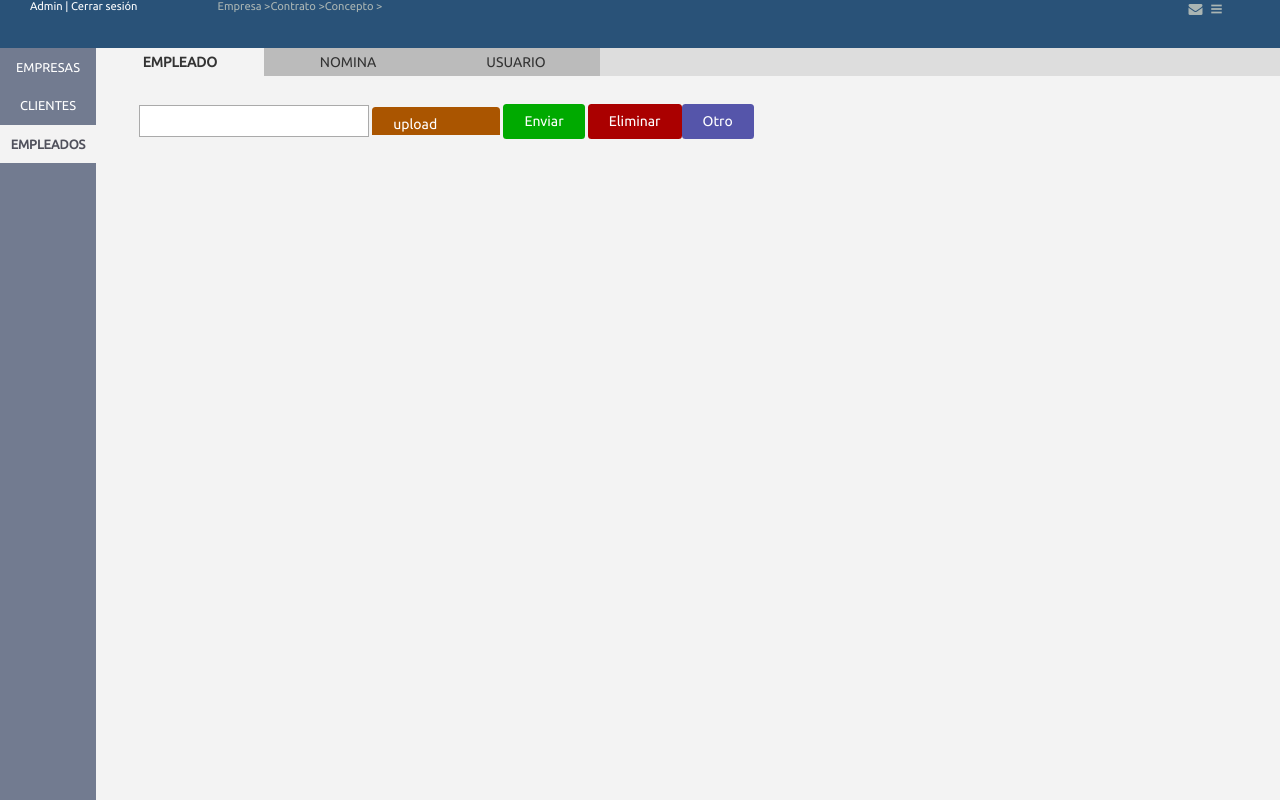
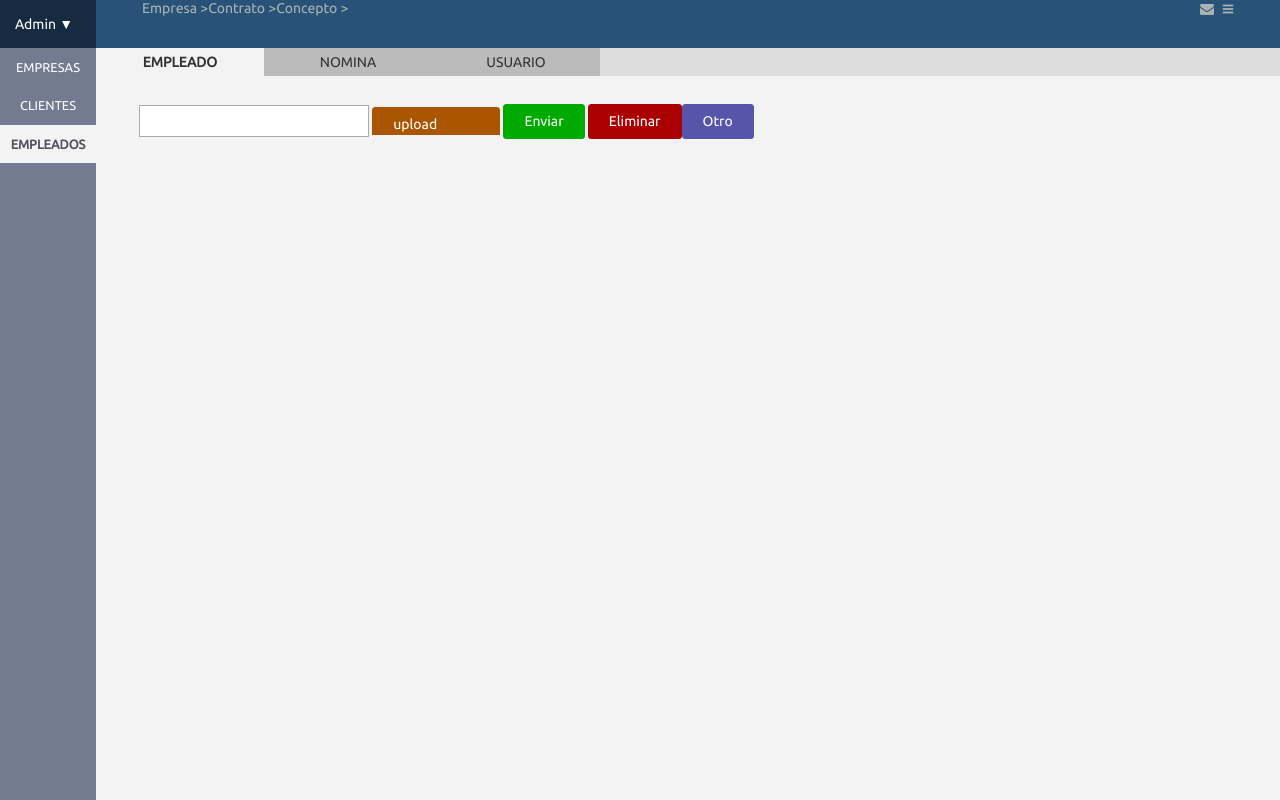
Before and after one commit to marcoavazquez/icb_ui, a plain HTML site: page index.html in a window 1280 px wide. Drawn offline with Linux system fonts and the light colour scheme.

Commit message:
cambiando colores y tamaño de menu

```diff
--- a/index.html
+++ b/index.html
@@ -11,22 +11,23 @@
 <body>
   <section class="main-content ed-container">
     <header class="ed-item">
-      <div class="cont-menu ed-container">
-        <nav class="menu ed-item tablet-15 tablet-cross-center">
-          <ul>
-            <li><a href="#">Admin | Cerrar sesión</a></li>
-          </ul>
-        </nav>
-        <div class="cont-bread ed-item tablet-cross-end tablet-55">
-          <div class="bread"><span class="bread-1">Empresa ></span><span class="sep-bread"></span><span class="bread-2">Contrato ></span><span class="sep-bread"></span><span class="bread-3">Concepto ></span></div>
-        </div>
-        <div class="cont-form-busqueda ed-item tablet-20 tablet-cross-center">
-          <div class="form-busqueda">
-            <!--input(type="text", placeholder="Buscar")-->
+      <nav class="menu ed-item tablet-cross-center">
+        <ul>
+          <li><a href="#">Admin ▼ </a></li>
+        </ul>
+      </nav>
+      <div class="cont-menu ed-container justify">
+        <div class="ed-item cont-bread-notifications">
+          <div class="ed-container">
+            <div class="cont-bread ed-item tablet-cross-center tablet-70">
+              <div class="bread"><span class="bread-1">Empresa ></span><span class="sep-bread"></span><span class="bread-2">Contrato ></span><span class="sep-bread"></span><span class="bread-3">Concepto ></span>
+                <!--input(type="text", placeholder="Buscar")-->
 
+              </div>
+            </div>
+            <div class="cont-notifications ed-item tablet-cross-center tablet-main-end tablet-30"><span class="icon-email-envelope"></span><span class="icon-three-bars">       </span></div>
           </div>
         </div>
-        <div class="cont-menu-opciones ed-item tablet-10 tablet-cross-center tablet-main-center"><span class="icon-email-envelope"></span><span class="icon-three-bars">       </span></div>
       </div>
     </header>
     <section class="menu-lateral ed-item">
--- a/sass/_header.scss
+++ b/sass/_header.scss
@@ -2,13 +2,24 @@ header {
     background: $background_menu_seccion;
     height: 3rem;
     margin: 0;
-    padding: 0;
+    padding-left: 0 !important;
     z-index: 500;
+    position: relative;
 }
+.cont-menu {
+    margin: 0;
+}
+
+
 .menu {
-    height: 100%;
-    width: 14rem;
-    font-size: 0.8em;
+    background: darken($background_menu_seccion, 10);
+    width: 6rem;
+    height: 3rem;
+    cursor: pointer;
+    position: fixed;
+    &:hover {
+        background: darken($background_menu_seccion, 15);
+    }
 }
 
 ul {
@@ -21,26 +32,31 @@ ul {
         }
     }
 }
+.cont-bread-notifications {
+    margin-left: 8em;
+}
 
 .cont-form-busqueda{
     height: 100%;
     width: 12em;
 }
 
-.cont-menu-opciones {
+.cont-notifications {
     color: $gris_claro;
     height: 100%;
-    font-size: 1em;
     span {
         margin-left: 0.5em;
         cursor: pointer;
+        &:hover {
+            color: white;
+        }
     }
 }
 .cont-bread {
     height: 100%;
-    font-size: 0.8em;
     color: $gris_claro;
     .bread {
         padding-bottom: 0.5em;
+        cursor: pointer;
     }
 }
```
Also changed, not shown: css/app.css, 1 other file.
